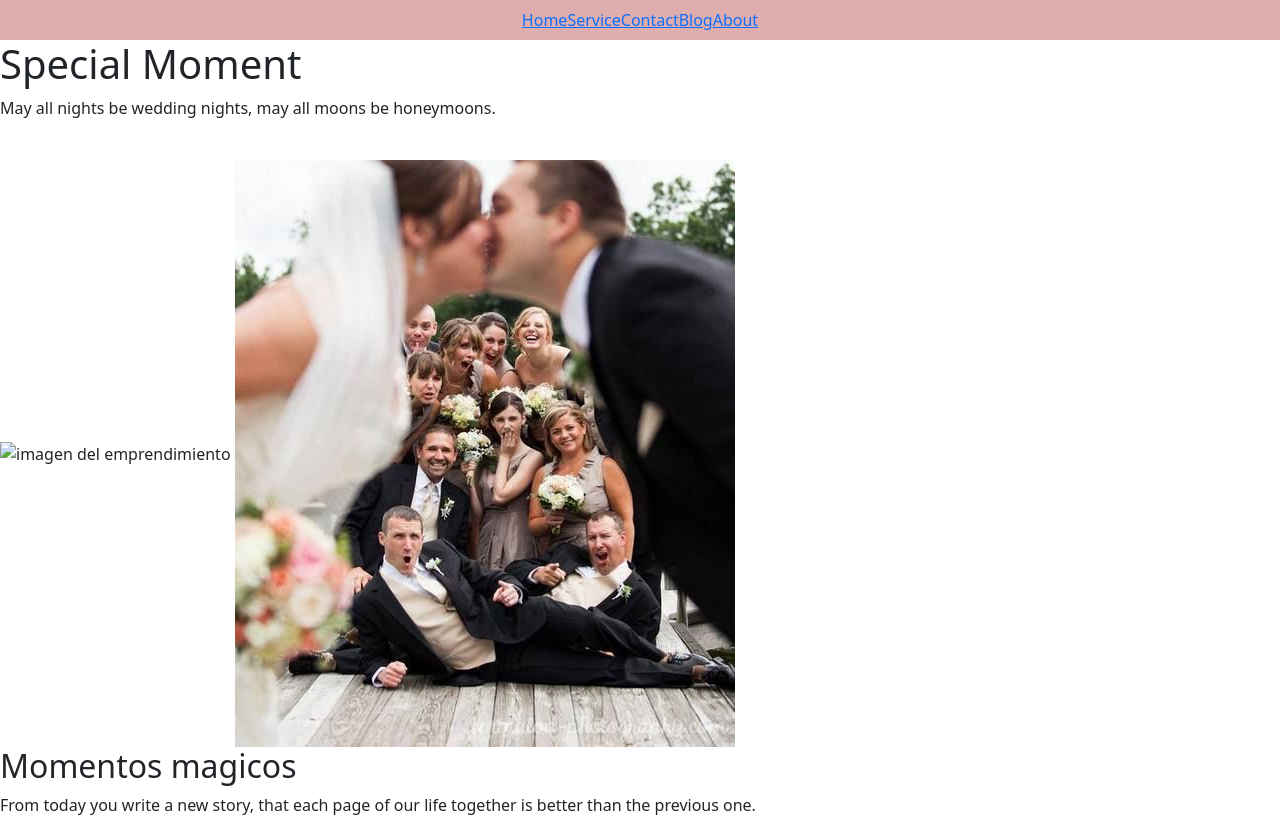
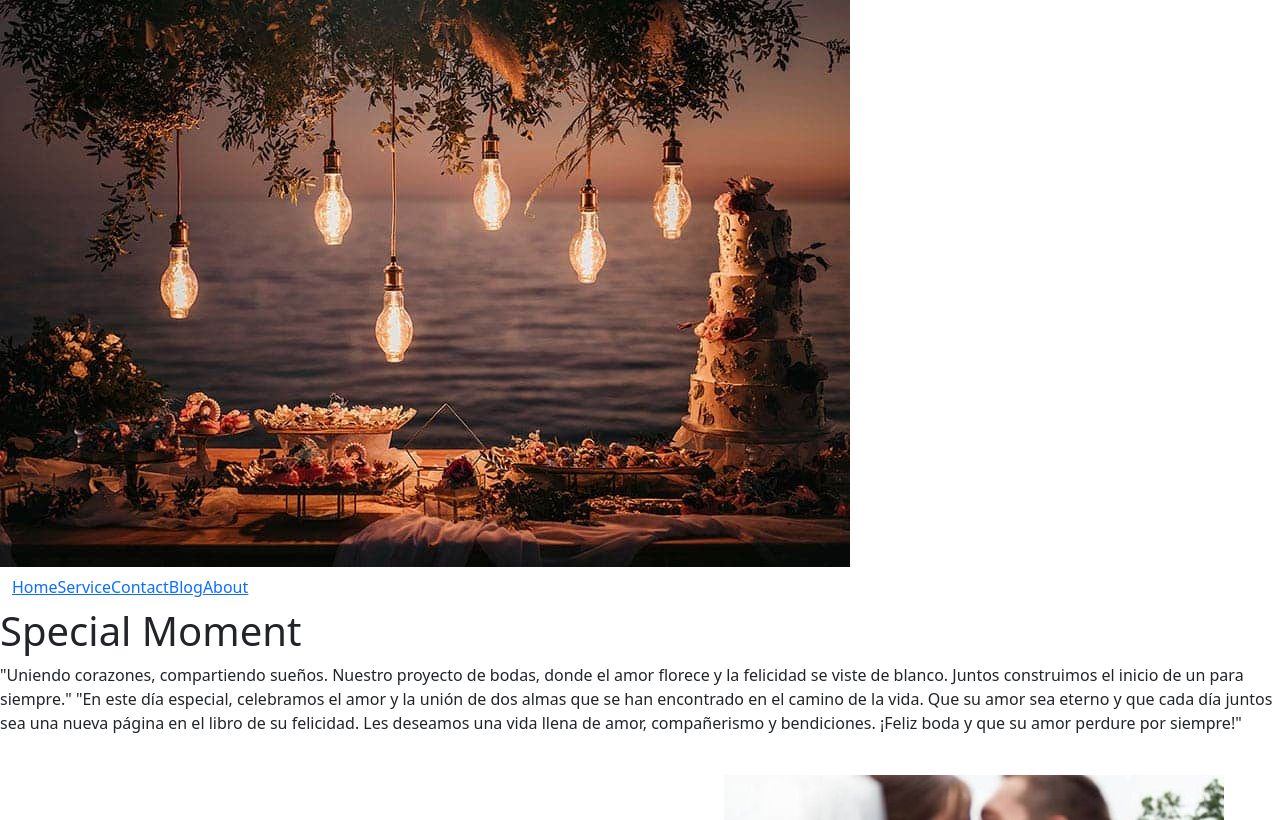
Before and after one commit to mariasolorellana19/segundaentrega, a website: page index.html in a window 1280 px wide. Shown: the top 820 px of the page. Drawn offline with nearby package versions, Linux system fonts and the light colour scheme.

Commit message:
modificando archivos

```diff
--- a/index.html
+++ b/index.html
@@ -11,6 +11,9 @@
     <title>Home - Casamientos</title>
 </head>
 <body>
+  <div class="imagen-container">
+    <img src="img/iluminacion.jpg" alt="imagen del emprendimiento">
+  </div>
     <header>
         <!-- menu de bt -->
         <nav class="navbar navbar-expand-lg menu-color">
@@ -38,28 +41,30 @@
          </nav>
     </header>
 
-    <div class="contenedor">
-      <div class="header">
-        <h1> Special Moment </h1>
+   <div class="contenedor"></div>
+   <h1> Special Moment </h1>
+   <div class="header"></div>
+
+
       </div>
       <div class="main-content">
-        <p>May all nights be wedding nights, may all moons be honeymoons.</p>
+        <p>"Uniendo corazones, compartiendo sueños.
+           Nuestro proyecto de bodas, donde el amor florece y la felicidad se viste de blanco. Juntos construimos el inicio de un para siempre."
+           "En este día especial, celebramos el amor y la unión de dos almas que se han encontrado en el camino de la vida. Que su amor sea eterno y que cada día juntos sea una nueva página en el libro de su felicidad. Les deseamos una vida llena de amor, compañerismo y bendiciones. ¡Feliz boda y que su amor perdure por siempre!"</p>
         <a class="btn" href="#"></a>
       </div>
     </div>
 
     <div class="contenedor">
     <a class="navbar-brand" href="#">
-      <img src="img/boda-fotos.jpg" alt="imagen del emprendimiento">
-      <img src="img/boda.beso.jpg" alt="">
 
     </a>
     </div>
 
     <main>
-        <h2>Momentos magicos</h2>
-        <p>From today you write a new story, that each page of our life together is better than the previous one.</p>
         <img src="img/boda.png" alt="imagen">
+        <img src="img/boda.beso.jpg" alt="">
+
     </main>
 
     <footer>
--- a/scss/extra/_variables.scss
+++ b/scss/extra/_variables.scss
@@ -1,18 +1,23 @@
 // paleta de colores
 
-$color-principal: #DEAEAF;
+$color-principal: #D1BDC1;
 $color-secundario: hsl(31, 63%, 67%);
 
 // estilos para el contenedor de las imagenes
 
 .img-container{
-    display: flex;
-    justify-content: space-between;
+    height: 100%;
+    width: 100%;
+    position: fixed;
+    top: 0;
+    left: 0;
+    z-index: -1;
 }
 
 // estilos para cada imagen
 
-.img{
-    width: 200px;
-    height: auto;
+.img-container img{
+    width: 100%;
+    height: 100%;
+    object-fit: cover;
 }
--- a/scss/style.scss
+++ b/scss/style.scss
@@ -9,13 +9,21 @@
 @import "extra/variables";
 
 
+
 // primer utilidad de sass
 // nesting
 
-header{
+header.container{
     background-color: $color-principal;
     display: flex;
-    justify-content: center;
+    justify-content: space-evenly;
+    width: 90%;
+    margin: 0 auto;
+    height: 70px;
+    align-items: center;
+
+
+
     h1{
         color: $color-secundario;
         font-size: 2rem;
@@ -30,16 +38,28 @@ header{
     }
 }
 
+
 // estilos para el contenedor de las imagenes
 
 .img-container{
-    display: flex;
-    justify-content: space-between;
+    height: 90%;
+    width: 90%;
+    position: fixed;
+    top: 0;
+    left: 0;
+
 }
 
 // estilos para cada imagen
 
-.img{
-    width: 200px;
-    height: auto;
+.img-container img{
+    width: 90%;
+    height: 90%;
+    object-fit: cover;
 }
+
+body, html{
+    margin: 0;
+    padding: 0;
+    height: 100%;
+}
```
Also changed, not shown: pages/service.html (+1 -1 lines), css/main.css, img/iluminacion.jpg (added), 1 other file.
